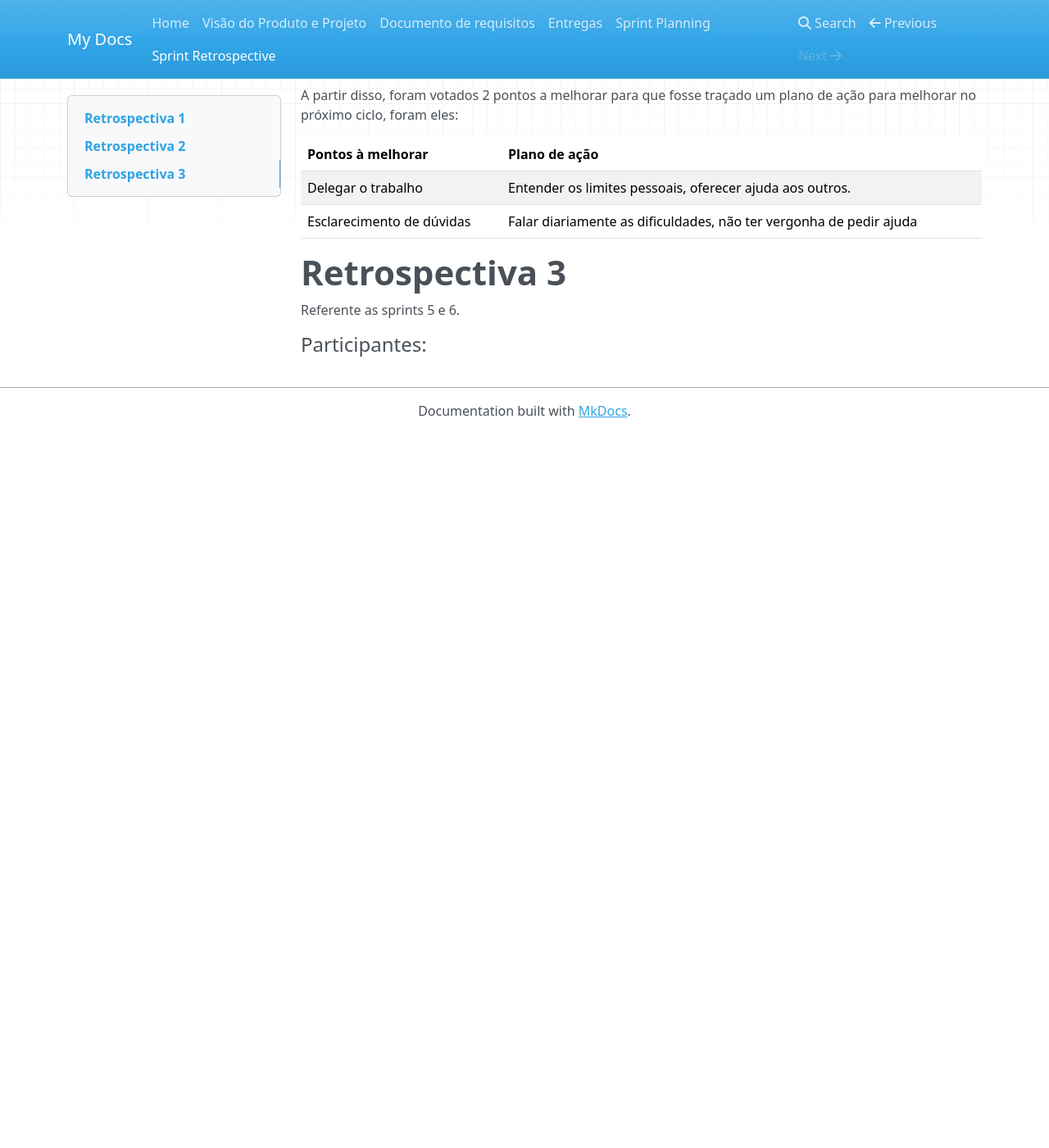
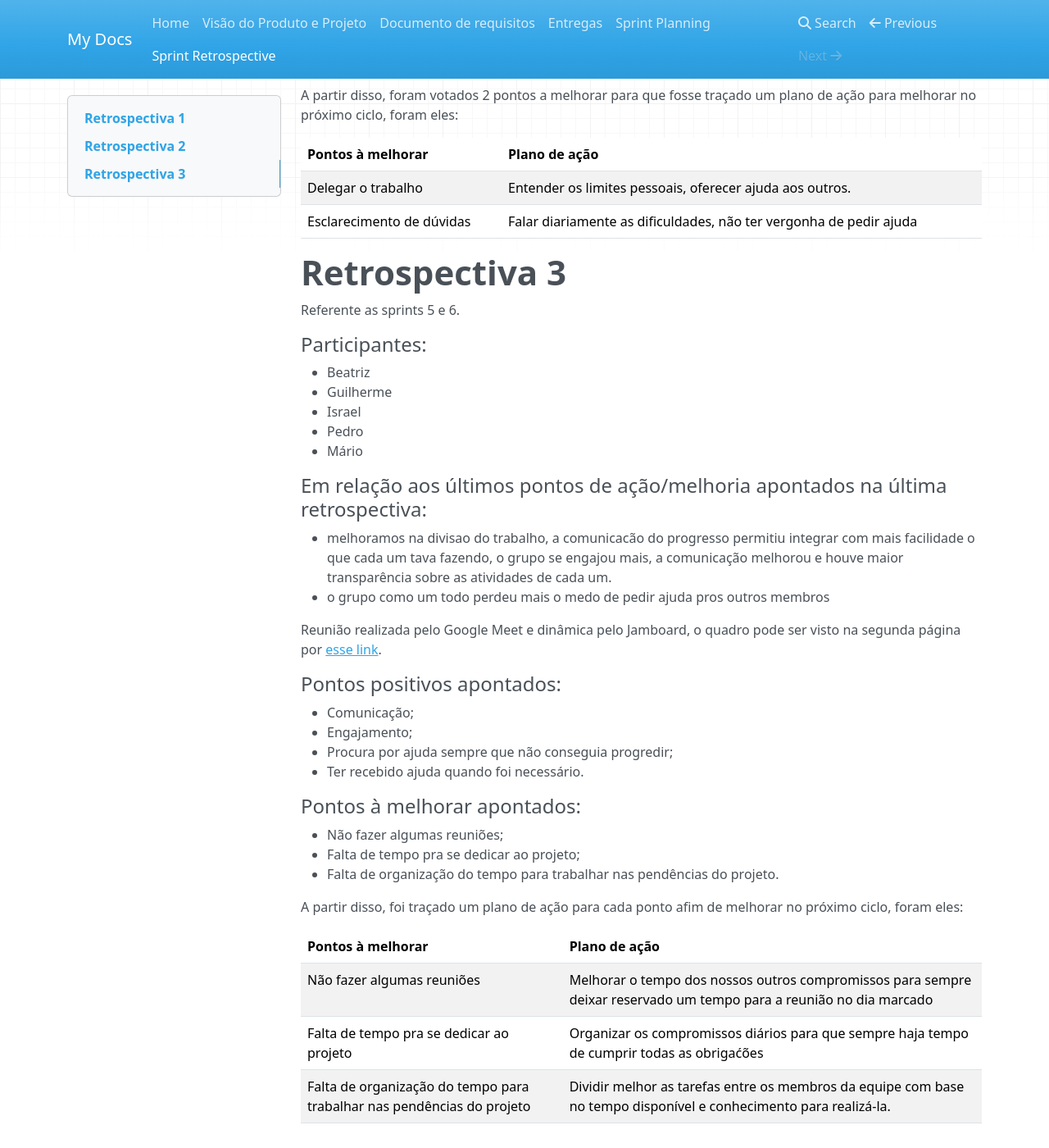
Before and after one commit to mdsreq-fga-unb/2022.2-Strix, an MkDocs documentation site: the page built from documentation/docs/sprint_retrospective.md, in a window 1280 px wide and 1400 px high, scrolled down 1754 px. Shown: the whole window at 82% size. Built offline with MkDocs 1.6.1, drawn with Linux system fonts in a browser that asks for light colours; nearby versions of some CDN libraries; before the commit the page ends 2283 px from its top, so only the background shows below that.

Commit message:
Inclusão da retrospectiva 3

```diff
--- a/documentation/docs/sprint_retrospective.md
+++ b/documentation/docs/sprint_retrospective.md
@@ -81,3 +81,37 @@ A partir disso, foram votados 2 pontos a melhorar para que fosse traçado um pla
 Referente as sprints 5 e 6.
 
 #### Participantes:
+
+* Beatriz
+* Guilherme
+* Israel
+* Pedro
+* Mário
+
+#### Em relação aos últimos pontos de ação/melhoria apontados na última retrospectiva:
+
+* melhoramos na divisao do trabalho, a comunicacão do progresso permitiu integrar com mais facilidade o que cada um tava fazendo, o grupo se engajou mais, a comunicação melhorou e houve maior transparência sobre as atividades de cada um.
+* o grupo como um todo perdeu mais o medo de pedir ajuda pros outros membros
+
+Reunião realizada pelo Google Meet e dinâmica pelo Jamboard, o quadro pode ser visto na segunda página por [esse link](https://jamboard.google.com/d/1A53gPWhp4-ROlKXHsKvZmd6k-T2ZugMpcFfNsaUzhd8/viewer?f=2).
+
+#### Pontos positivos apontados:
+
+* Comunicação;
+* Engajamento;
+* Procura por ajuda sempre que não conseguia progredir;
+* Ter recebido ajuda quando foi necessário.
+
+#### Pontos à melhorar apontados:
+
+* Não fazer algumas reuniões;
+* Falta de tempo pra se dedicar ao projeto;
+* Falta de organização do tempo para trabalhar nas pendências do projeto.
+
+A partir disso, foi traçado um plano de ação para cada ponto afim de melhorar no próximo ciclo, foram eles:
+
+| Pontos à melhorar         | Plano de ação                                                      |
+|---------------------------|--------------------------------------------------------------------|
+| Não fazer algumas reuniões        |  Melhorar o tempo dos nossos outros compromissos para sempre deixar reservado um tempo para a reunião no dia marcado           |
+| Falta de tempo pra se dedicar ao projeto | Organizar os compromissos diários para que sempre haja tempo de cumprir todas as obrigaćões |
+| Falta de organização do tempo para trabalhar nas pendências do projeto | Dividir melhor as tarefas entre os membros da equipe com base no tempo disponível e conhecimento para realizá-la. |
```
